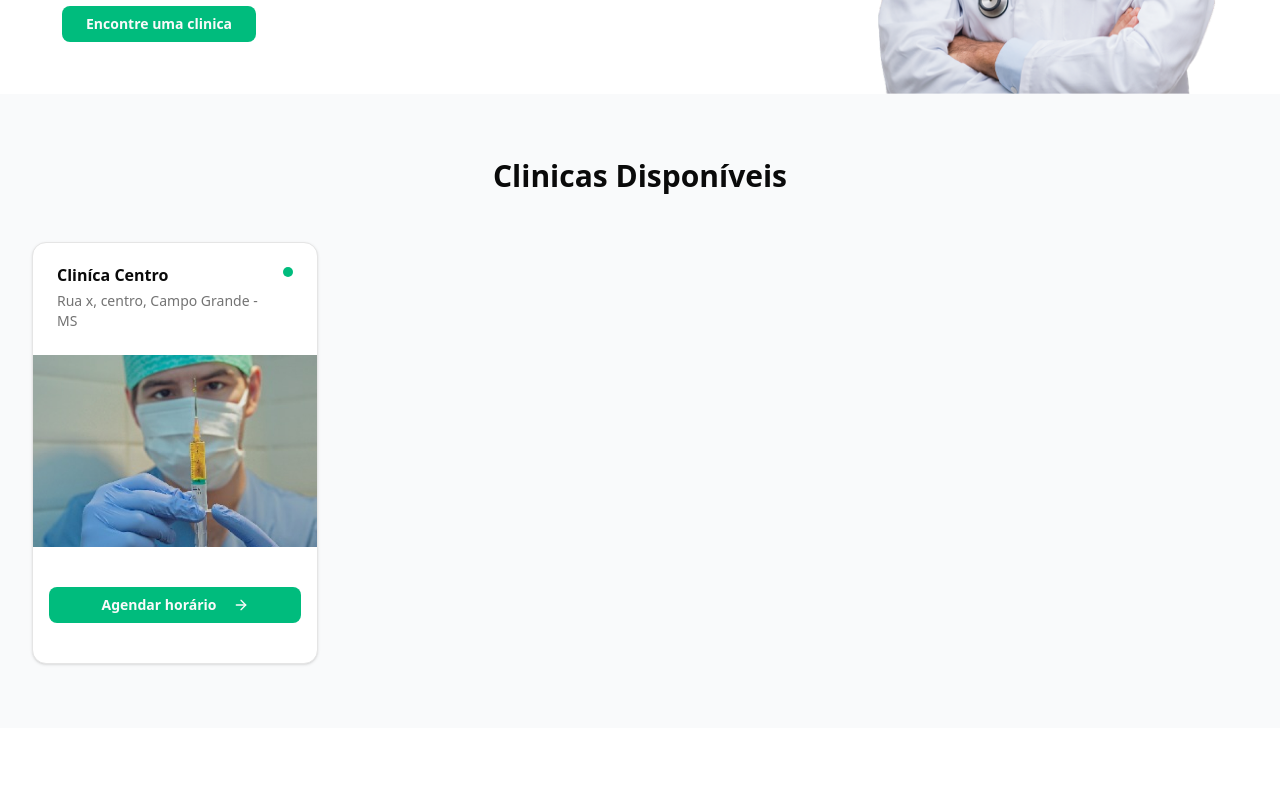
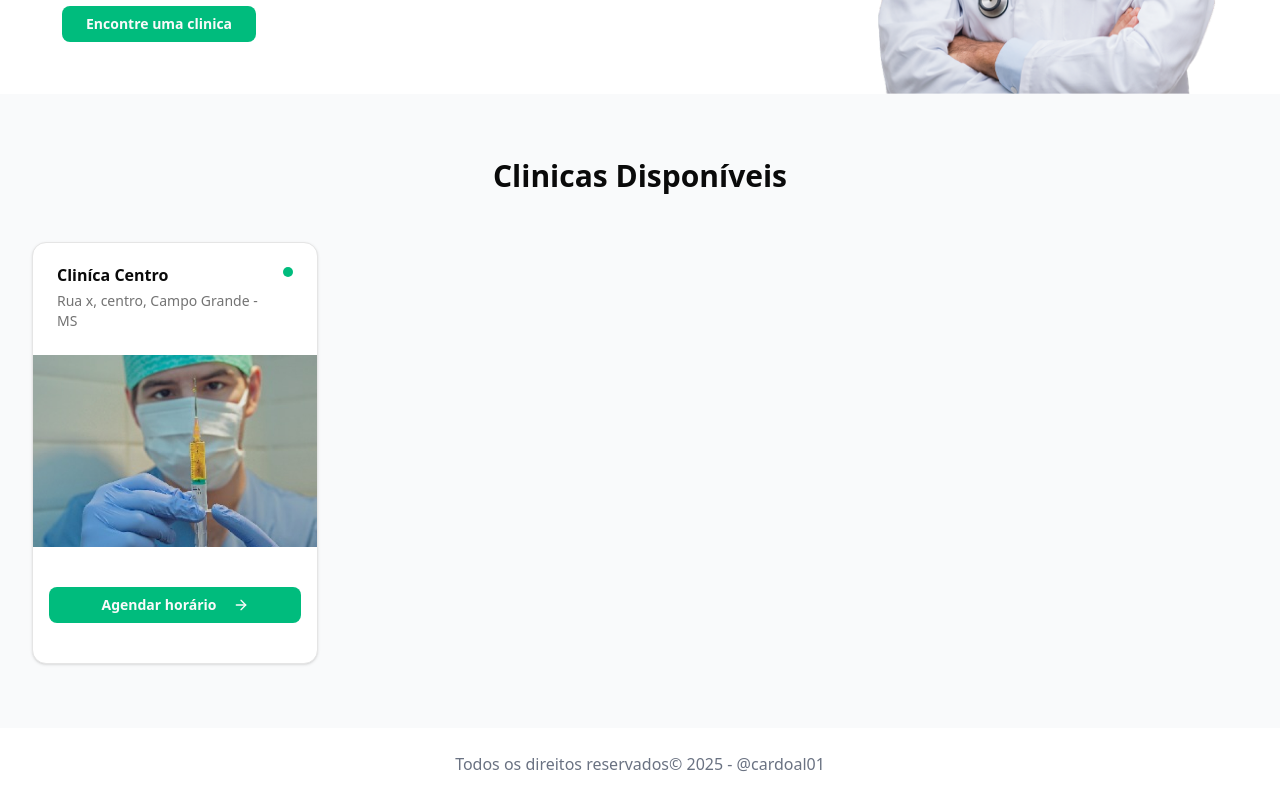
Before and after one commit to cardosoale/odontopro, a Next.js app: page / in a window 1280 px wide. Shown: the part 417-1217 px from the top of the page. Before the commit the page ends 1145 px from the top, so only its background shows below. Built offline with nearby package versions, Linux system fonts and the light colour scheme.

Commit message:
feat: add footer component to complete the homepage layout

```diff
--- /dev/null
+++ b/src/app/(public)/_components/footer.tsx
@@ -0,0 +1,10 @@
+export function Footer() {
+  return (
+    <footer>
+      <p className='py-6 text-center text-sm text-gray-500 md:text-base'>
+        Todos os direitos reservados&copy; {new Date().getFullYear()} -
+        <span className='hover:text-black duration-300'> @cardoal01</span>
+      </p>
+    </footer>
+  );
+}
--- a/src/app/(public)/page.tsx
+++ b/src/app/(public)/page.tsx
@@ -1,3 +1,4 @@
+import { Footer } from './_components/footer';
 import { Header } from './_components/header';
 import { Hero } from './_components/hero';
 import { Professionals } from './_components/professionals';
@@ -11,6 +12,8 @@
         <Hero />
 
         <Professionals />
+
+        <Footer />
       </div>
     </div>
   );
```
